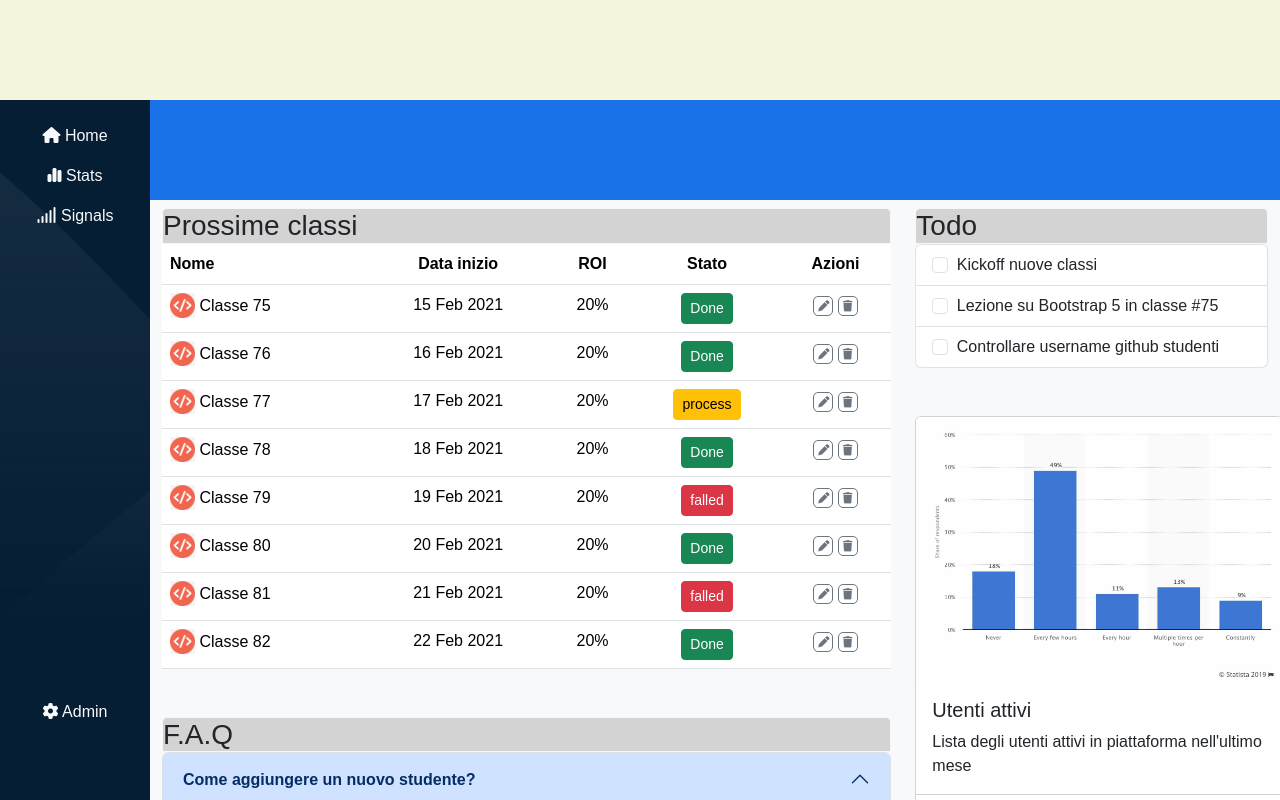
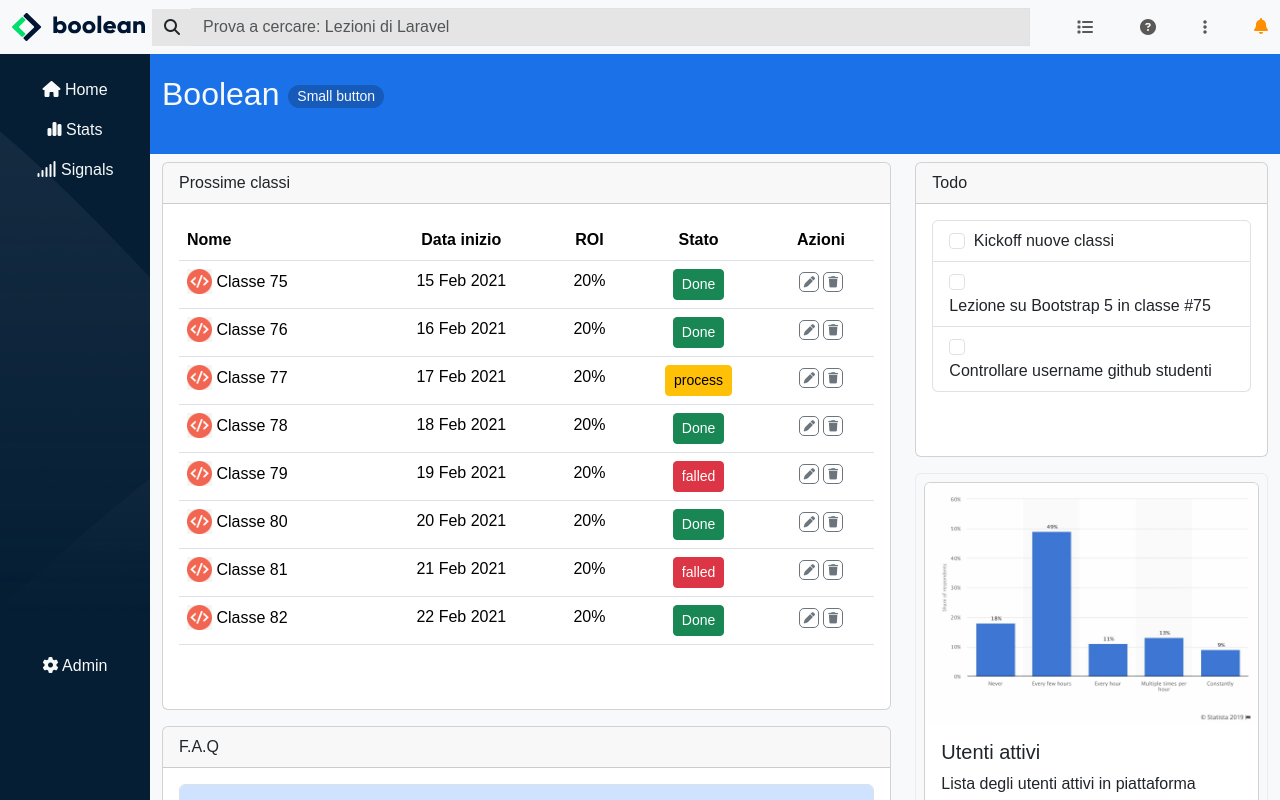
Before and after one commit to Claudio9616/html-css-bootstrap-dashboard, a plain HTML site: page index.html in a window 1280 px wide. Drawn offline with nearby package versions, Linux system fonts and the light colour scheme.

Commit message:
added header

```diff
--- a/index.html
+++ b/index.html
@@ -9,7 +9,29 @@
     <link rel="stylesheet" href="stylecss/style.css">
 </head>
 <body>
-<header></header>
+<header>
+  <nav class="navbar bg-body-tertiary">
+    <form class="container-fluid">
+      <div class="input-group align-items-center">
+        <img src="img/logo.svg" alt="" class="me-2 d-none d-lg-inline">
+        <img src="img/mobile-logo.png" alt="" class="d-inline d-lg-none me-2 img-size">
+        <span class="input-group-text border-0 search bg-gray" id="basic-addon1"><i class="fa-solid fa-magnifying-glass"></i></span>
+        <input type="text" class="form-control border-start-0 me-5 bg-gray" placeholder="Prova a cercare: Lezioni di Laravel" aria-label="Username" aria-describedby="basic-addon1">
+        <i class="fa-solid fa-list d-none d-lg-inline c-gray"></i>
+        <i class="fa-solid fa-circle-question ps-5 d-none d-lg-inline c-gray"></i>
+        <i class="fa-solid fa-ellipsis-vertical ps-5 d-none d-lg-inline c-gray"></i>
+        <div class="dropstart">
+          <i class="fa-solid fa-bell ps-lg-5 ps-3 c-orange" data-bs-toggle="dropdown" aria-expanded="false"></i>
+          <ul class="dropdown-menu">
+            <li><a class="dropdown-item" href="#">Profilo</a></li>
+            <li><a class="dropdown-item" href="#">Fatturazione</a></li>
+            <li><a class="dropdown-item" href="#">Logout</a></li>
+          </ul>
+        </div>
+      </div>
+    </form>
+  </nav>
+</header>
 <div class="big-box d-flex">
   <div class="side-bar text-center text-light bg-img">
       <div class="side-bar-top pt-3">
@@ -22,11 +44,17 @@
       </div>
   </div>
   <main>
-        <div class="nav-bar mb-2 pt-3"></div>
+        <div class="nav-bar mb-2 pt-3 container-fluid">
+          <div class="fs-2 text-light">Boolean <button type="button" class="btn btn-sm bg-bluenavy text-light rounded-5 py-0">Small button</button></div>
+        </div>
         <div class="content-center container-fluid">
             <div class="row">
                 <div class="col-sm-12 col-lg-8">
-                  <h3>Prossime classi</h3>
+                  <div class="card">
+                    <div class="card-header">
+                      Prossime classi
+                    </div>
+                    <div class="card-body">
                       <table class="table table-hover mb-5">
                         <thead>
                           <tr>
@@ -70,8 +98,8 @@
                           </tr>
                           <tr class="text-center">
                             <td class="text-start">
-                          <img src="img/class-avatar.jpg" class="align-middle"" alt="">
-                          <span class="align-middle"">Classe 78</span>
+                              <img src="img/class-avatar.jpg" class="align-middle" alt="">
+                              <span class="align-middle">Classe 78</span>
                             </td>
                             <td>18 Feb 2021</td>
                             <td>20%</td>
@@ -120,7 +148,13 @@
                           </tr>
                         </tbody>
                       </table>
-                  <h3>F.A.Q</h3>
+                    </div>
+                  </div>
+                  <div class="card mt-3">
+                    <div class="card-header">
+                      F.A.Q
+                    </div>
+                    <div class="card-body">
                       <div class="accordion" id="accordionExample">
                         <div class="accordion-item">
                           <h2 class="accordion-header">
@@ -160,8 +194,14 @@
                         </div>
                       </div>
                     </div>
+                  </div>
+                </div>
                 <div class="col-sm-12 col-lg-4">
-                  <h3>Todo</h3>
+                  <div class="card mb-3">
+                    <div class="card-header">
+                      Todo
+                    </div>
+                    <div class="card-body">
                       <ul class="list-group mb-5">
                         <li class="list-group-item">
                           <input class="form-check-input me-1" type="checkbox" value="" id="firstCheckboxStretched">
@@ -176,7 +216,10 @@
                           <label class="form-check-label stretched-link" for="thirdCheckboxStretched">Controllare username github studenti</label>
                         </li>
                       </ul>
-                      <div class="card" style="width: 23rem;">
+                    </div>
+                  </div>
+                  <div class="border border-light-subtle rounded-2 p-2 mb-3">
+                    <div class="card">
                       <img src="img/stats.jpeg" class="card-img-top" alt="...">
                       <div class="card-body">
                         <h5 class="card-title">Utenti attivi</h5>
@@ -194,11 +237,9 @@
                   </div>
                 </div>
             </div>
+        </div>
   </main>
 </div>
-<!-- chiedere se per la nav-bar se esiste una dimensione reattiva che non sia in percentuale
-senza usre le media query -->
-
 
 
 
--- a/stylecss/style.css
+++ b/stylecss/style.css
@@ -3,11 +3,10 @@ body{
     background-color: #F8F9FA;
 }
 header{
-    background-color: beige;
-    height: 100px;
+    height: 54px;
 }
 .big-box{
-    height: calc(100vh - 100px);
+    height: calc(100vh - 54px);
     overflow: auto;
 }
 .side-bar{
@@ -22,15 +21,6 @@ main{
 .nav-bar{
     background-color: #1B72E8;
     min-height: 100px;
-}
-.content-center{
-    height:calc(100% - 100px);
-}
-h3{
-    background-color: lightgrey;
-    margin-bottom: 0;
-    border: 1px solid #F7F7F7;
-    border-radius: 5px 5px 0 0;
 }
 td img{
     width: 25px;
@@ -52,8 +42,33 @@ td img{
 .side-bar-top{
     height: 600px;
 }
+.img-size{
+    background-size: contain;
+    width: 50px;
+}
+.form-control{
+    flex-basis: 1200px;
+}
+.c-gray{
+    color: #5B5858;
+}
+.c-orange{
+    color: #FF8F00;
+}
+.bg-gray{
+    background-color: #E5E5E5;
+}
+.search{
+    height: 38px;
+}
+.bg-bluenavy{
+    background-color: #165BBA;
+}
 @media screen and (min-width: 992px) {
     .side-bar{
         flex-basis: 150px;
     }
+    .search{
+        height: 37px;
+    }
 }
```
Lines whose indentation alone changed are shown as unchanged.
